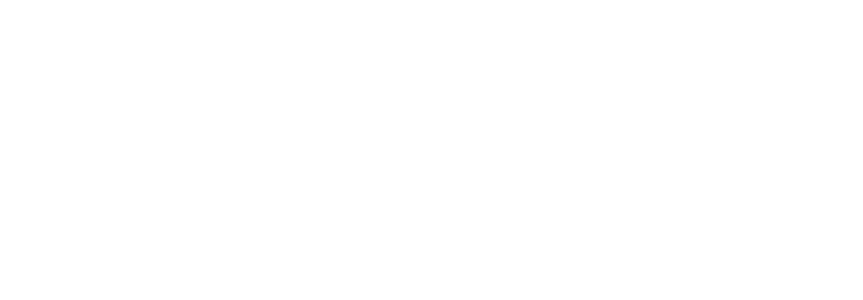
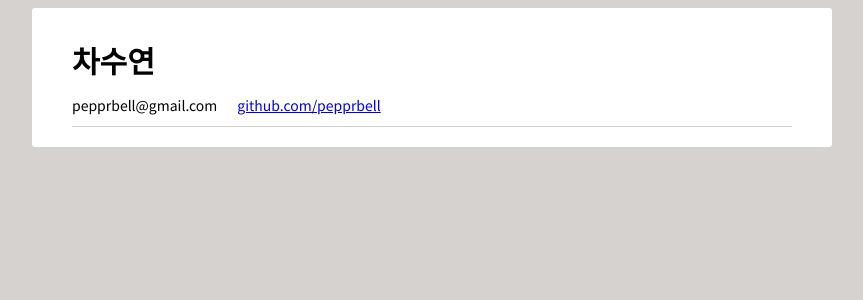
Before and after one commit to pepprbell/odin-projects, a React (Create React App) app in the folder 3.Javascript/odin-cv-project/: page / in a window 1280 px wide. Shown: the top 300 px of the page, without its empty margins (208-1071 px from the left). Built offline with nearby package versions, Linux system fonts and the light colour scheme.

Commit message:
Add header class

```diff
--- a/3.Javascript/odin-cv-project/src/App.css
+++ b/3.Javascript/odin-cv-project/src/App.css
@@ -0,0 +1,8 @@
+.App {
+    background-color: #fff;
+    width: 800px;
+    margin: 0 auto;
+    padding: 20px 40px;
+    box-sizing: border-box;
+    border-radius: 3px;
+}
--- a/3.Javascript/odin-cv-project/src/App.js
+++ /dev/null
@@ -1,10 +0,0 @@
-import './App.css';
-
-function App() {
-  return (
-    <div className="App">
-    </div>
-  );
-}
-
-export default App;
--- /dev/null
+++ b/3.Javascript/odin-cv-project/src/App.jsx
@@ -0,0 +1,25 @@
+import { Component } from 'react';
+import './App.css';
+import Header from './components/Header';
+
+class App extends Component {
+  constructor() {
+    super()
+  }
+
+  header = {
+    name: '차수연',
+    email: 'pepprbell@gmail.com',
+    github: 'github.com/pepprbell'
+  }
+
+  render() {
+    return (
+      <div className="App">
+        <Header data={this.header}></Header>
+      </div>
+    );
+  }
+}
+
+export default App;
--- /dev/null
+++ b/3.Javascript/odin-cv-project/src/components/Header.css
@@ -0,0 +1,16 @@
+.header {
+    width: 100%;
+}
+
+.header > p {
+    display: inline-block;
+    width: fit-content;
+    margin-right: 20px;
+}
+
+.line {
+    width: 100%;
+    height: 1px;
+    background-color: #00000030;
+    margin-top: 10px;
+}
--- /dev/null
+++ b/3.Javascript/odin-cv-project/src/components/Header.jsx
@@ -0,0 +1,24 @@
+import React, { Component } from 'react'
+import './Header.css'
+
+class Header extends Component {
+  constructor(props) {
+    super(props)
+  }
+
+  link = 'https://www.' + this.props.data.github
+
+  render() {
+    console.log(this.props)
+    return (
+      <div className='header'>
+        <h2>{this.props.data.name}</h2>
+        <p>{this.props.data.email}</p>
+        <a href={this.link}>{this.props.data.github}</a>
+        <div className='line'></div>
+      </div>
+    )
+  }
+}
+
+export default Header
--- a/3.Javascript/odin-cv-project/src/index.css
+++ b/3.Javascript/odin-cv-project/src/index.css
@@ -0,0 +1,27 @@
+@import url('https://fonts.googleapis.com/css2?family=Noto+Sans+KR:wght@100;300;400;500;700;900&display=swap');
+
+body {
+    font-family: 'Noto Sans KR', sans-serif;
+    background-color: #d5d2d0;
+}
+
+h2, h3, h4, p, a {
+    margin: 0;
+}
+
+h2 {
+    font-size: 30px;
+    margin: 10px 0;
+}
+
+h3 {
+    font-size: 18px;
+}
+
+h4 {
+    font-size: 16px;
+}
+
+p, a {
+    font-size: 14px;
+}
```
Also changed, not shown: 3.Javascript/odin-cv-project/src/index.jsx (renamed from 3.Javascript/odin-cv-project/src/index.js).
